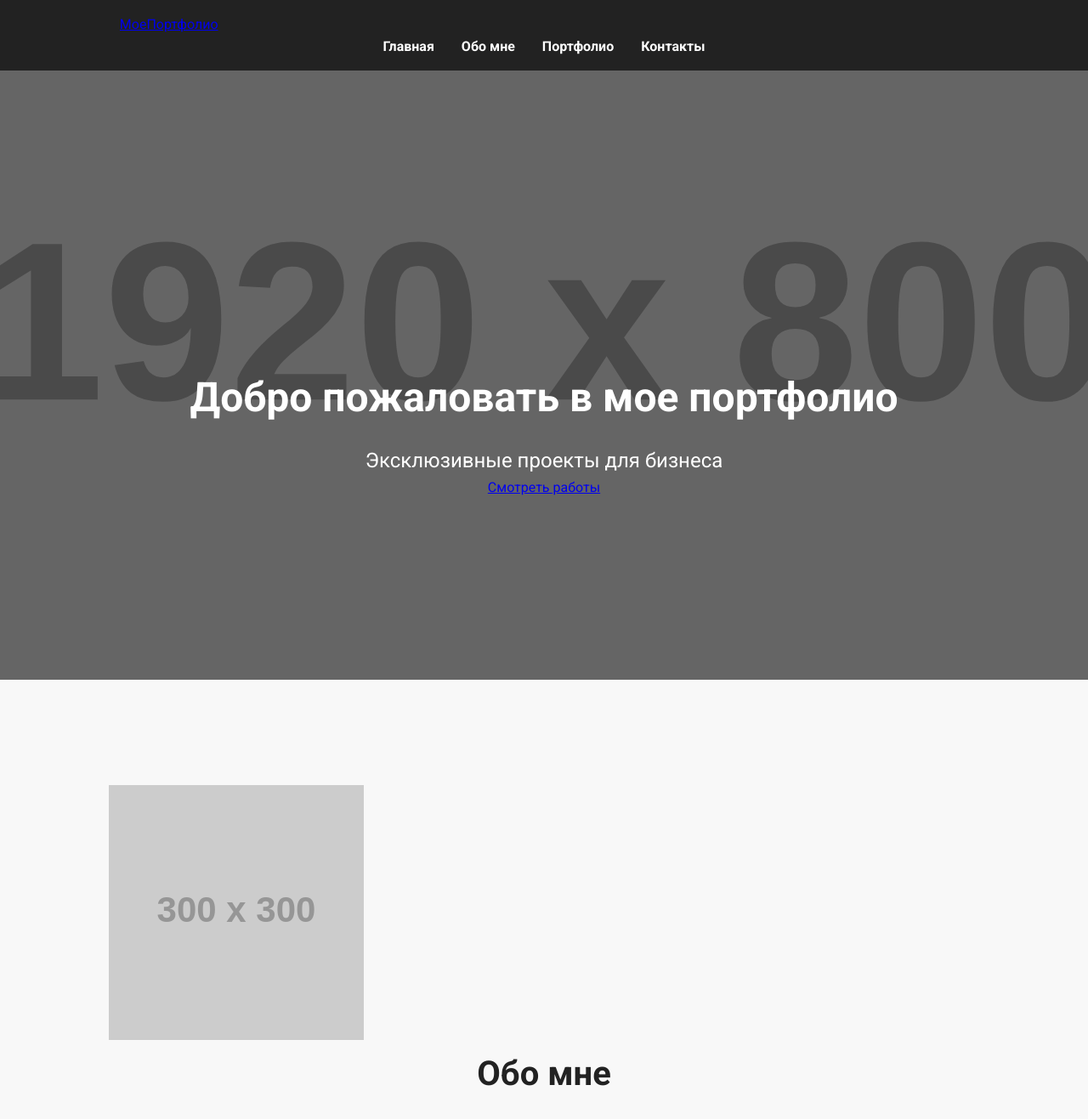
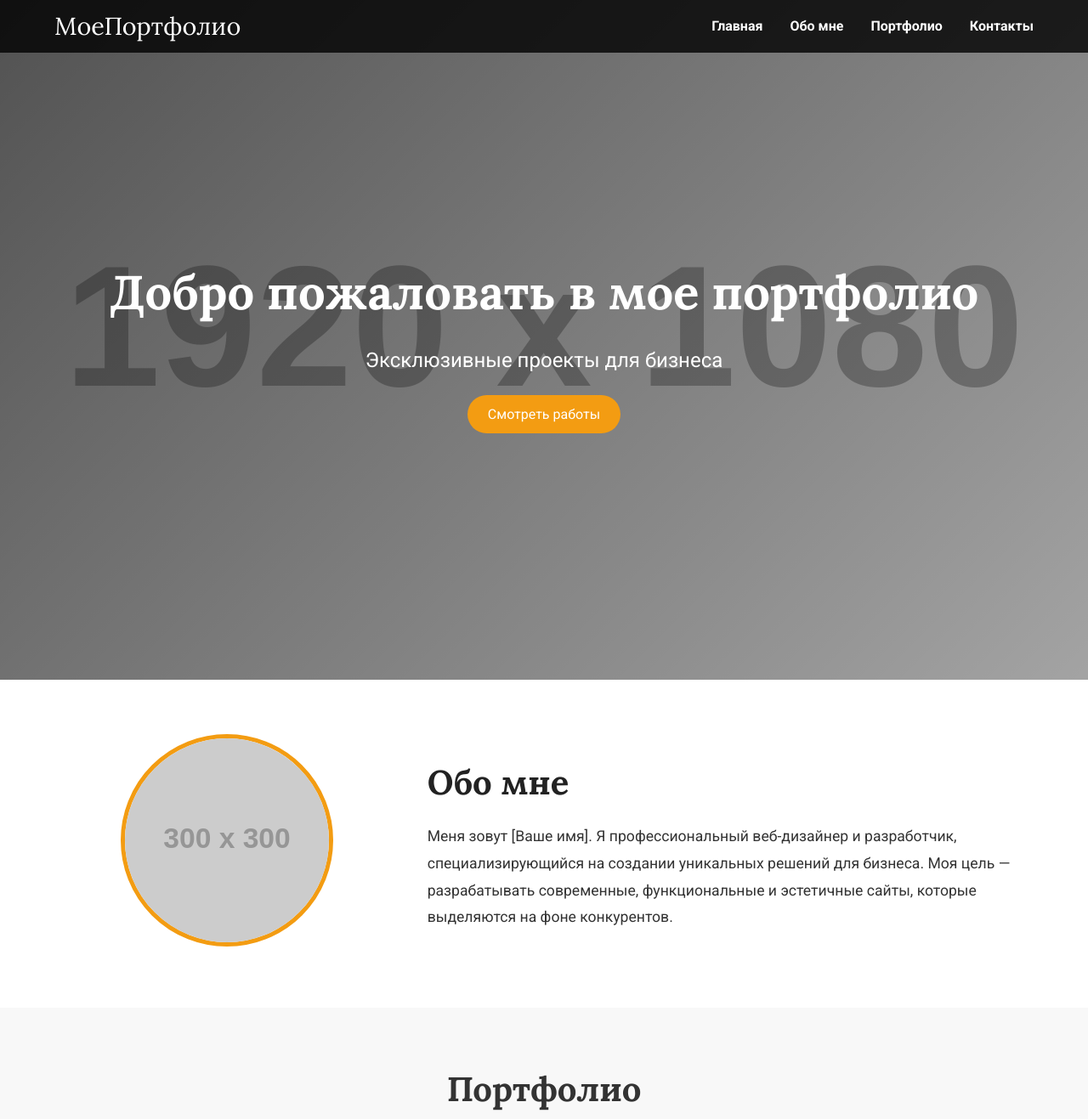
Before and after one commit to RomanDevMatrix/RomanDevMatrix.github.io, a plain HTML site: page index.html in a window 1280 px wide. Shown: the top 1317 px of the page at 85% size. Drawn offline with nearby package versions, Linux system fonts and the light colour scheme; placeholder pictures from the web are drawn by us.

Commit message:
Update style.css

```diff
--- a/style.css
+++ b/style.css
@@ -7,135 +7,246 @@
 
 body {
   font-family: 'Roboto', sans-serif;
-  background-color: #f8f8f8;
+  background-color: #f0f0f0;
   color: #333;
   line-height: 1.6;
+  scroll-behavior: smooth;
+}
+
+/* Контейнер */
+.container {
+  width: 90%;
+  max-width: 1200px;
+  margin: auto;
 }
 
 /* Навигация */
 nav {
-  background: #222;
-  padding: 1rem;
+  background: rgba(0, 0, 0, 0.8);
   position: fixed;
   width: 100%;
-  z-index: 100;
+  z-index: 1000;
+  padding: 0.5rem 0;
 }
 
-nav ul {
+.nav-container {
   display: flex;
-  justify-content: center;
-  list-style: none;
+  align-items: center;
+  justify-content: space-between;
 }
 
-nav ul li {
-  margin: 0 1rem;
+.logo a {
+  font-family: 'Lora', serif;
+  font-size: 1.8rem;
+  color: #fff;
+  text-decoration: none;
 }
 
-nav ul li a {
+.nav-links {
+  list-style: none;
+  display: flex;
+}
+
+.nav-links li {
+  margin-left: 2rem;
+}
+
+.nav-links a {
   color: #fff;
   text-decoration: none;
-  font-weight: bold;
+  font-weight: 700;
+  transition: color 0.3s;
+}
+
+.nav-links a:hover {
+  color: #f39c12;
 }
 
 /* Хедер */
 header {
-  background: url('https://via.placeholder.com/1920x800') no-repeat center center/cover;
   height: 100vh;
+  background: url('https://via.placeholder.com/1920x1080') no-repeat center center/cover;
   position: relative;
-  padding-top: 60px; /* чтобы контент не перекрывался фиксированным меню */
+  display: flex;
+  align-items: center;
+  justify-content: center;
+  text-align: center;
+  color: #fff;
+  padding: 0 20px;
 }
 
-header::after {
-  content: "";
-  background: rgba(0, 0, 0, 0.5);
+.header-overlay {
   position: absolute;
-  top: 0; left: 0; right: 0; bottom: 0;
+  top: 0;
+  left: 0;
+  right: 0;
+  bottom: 0;
+  background: linear-gradient(135deg, rgba(0,0,0,0.6), rgba(0,0,0,0.2));
+  z-index: 1;
 }
 
 .header-content {
   position: relative;
-  z-index: 1;
-  text-align: center;
-  top: 50%;
-  transform: translateY(-50%);
-  color: #fff;
+  z-index: 2;
 }
 
 .header-content h1 {
-  font-size: 3rem;
+  font-size: 3.5rem;
   margin-bottom: 1rem;
+  font-family: 'Lora', serif;
 }
 
 .header-content p {
   font-size: 1.5rem;
+  margin-bottom: 2rem;
 }
 
-/* Секции */
-section {
-  padding: 4rem 0;
-  margin-top: 60px;
+.btn {
+  background: #f39c12;
+  color: #fff;
+  padding: 0.8rem 1.5rem;
+  text-decoration: none;
+  font-size: 1rem;
+  border-radius: 50px;
+  transition: background 0.3s;
 }
 
-.container {
-  width: 80%;
-  margin: auto;
-  overflow: hidden;
+.btn:hover {
+  background: #d35400;
 }
 
-h2 {
+/* Секция "Обо мне" */
+#about {
+  background: #fff;
+  padding: 4rem 0;
+}
+
+.about-container {
+  display: flex;
+  flex-wrap: wrap;
+  align-items: center;
+  gap: 2rem;
+}
+
+.about-img {
+  flex: 1 1 300px;
   text-align: center;
-  margin-bottom: 2rem;
+}
+
+.about-img img {
+  width: 250px;
+  height: 250px;
+  object-fit: cover;
+  border-radius: 50%;
+  border: 5px solid #f39c12;
+}
+
+.about-text {
+  flex: 2 1 500px;
+}
+
+.about-text h2 {
   font-size: 2.5rem;
+  margin-bottom: 1rem;
+  font-family: 'Lora', serif;
   color: #222;
 }
 
-/* Портфолио */
-.portfolio-items {
+.about-text p {
+  font-size: 1.1rem;
+  line-height: 1.8;
+}
+
+/* Секция "Портфолио" */
+#portfolio {
+  background: #f8f8f8;
+  padding: 4rem 0;
+}
+
+#portfolio h2 {
+  font-size: 2.5rem;
+  margin-bottom: 2rem;
+  text-align: center;
+  font-family: 'Lora', serif;
+}
+
+.portfolio-grid {
   display: grid;
-  grid-template-columns: repeat(auto-fit, minmax(250px, 1fr));
+  grid-template-columns: repeat(auto-fit, minmax(280px, 1fr));
   gap: 2rem;
 }
 
-.portfolio-items .item {
+.portfolio-item {
   background: #fff;
   border-radius: 8px;
   overflow: hidden;
-  box-shadow: 0 2px 8px rgba(0,0,0,0.1);
-  text-align: center;
+  box-shadow: 0 4px 12px rgba(0,0,0,0.1);
+  transition: transform 0.3s, box-shadow 0.3s;
+  cursor: pointer;
+}
+
+.portfolio-item:hover {
+  transform: translateY(-5px);
+  box-shadow: 0 8px 20px rgba(0,0,0,0.2);
+}
+
+.portfolio-item img {
+  width: 100%;
+  display: block;
+}
+
+.portfolio-info {
   padding: 1rem;
 }
 
-.portfolio-items .item img {
-  width: 100%;
-  display: block;
-  margin-bottom: 1rem;
+.portfolio-info h3 {
+  font-size: 1.5rem;
+  margin-bottom: 0.5rem;
+  font-family: 'Lora', serif;
+  color: #333;
 }
 
-.portfolio-items .item h3 {
-  margin-bottom: 0.5rem;
-  font-size: 1.5rem;
+.portfolio-info p {
+  font-size: 1rem;
+  color: #777;
 }
 
-/* Контакты */
-.contact-info {
-  list-style: none;
+/* Секция "Контакты" */
+#contact {
+  background: #fff;
+  padding: 4rem 0;
   text-align: center;
 }
 
+#contact h2 {
+  font-size: 2.5rem;
+  margin-bottom: 1rem;
+  font-family: 'Lora', serif;
+  color: #222;
+}
+
+#contact p {
+  font-size: 1.1rem;
+  margin-bottom: 2rem;
+}
+
+.contact-info {
+  list-style: none;
+  font-size: 1.1rem;
+}
+
 .contact-info li {
-  margin: 0.5rem 0;
-  font-size: 1.2rem;
+  margin: 0.8rem 0;
+  color: #555;
 }
 
 .contact-info i {
   margin-right: 0.5rem;
-  color: #007BFF;
+  color: #f39c12;
 }
 
 /* Футер */
 footer {
   background: #222;
   color: #fff;
-  text-align: center;
-  padding: 1rem;
-}
+  padding:
```
